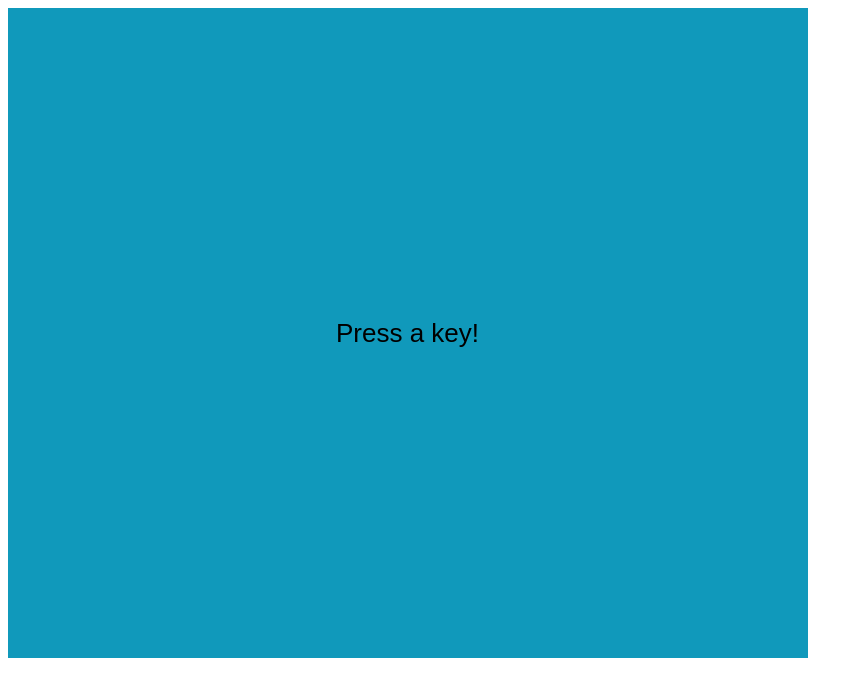
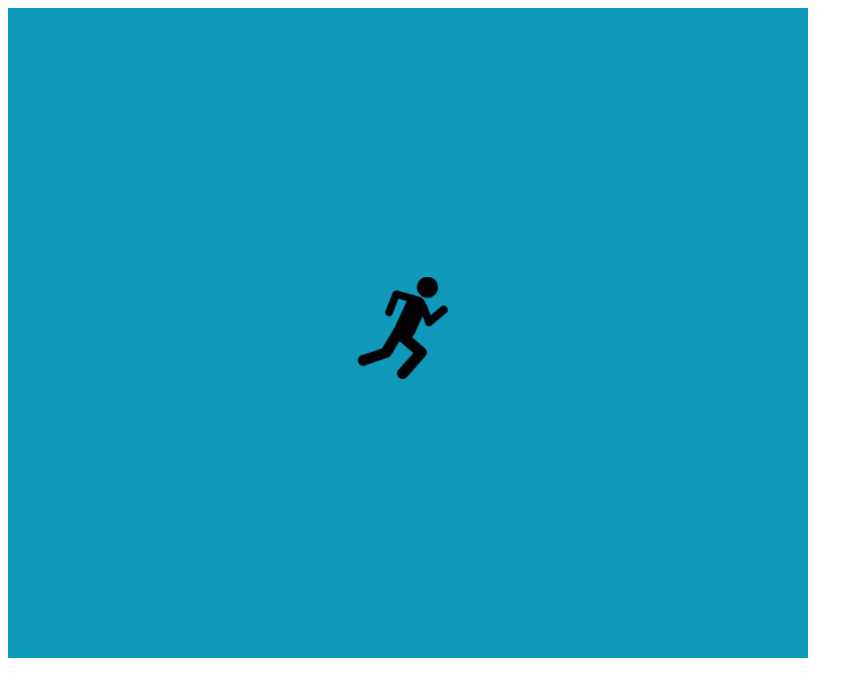
Before and after one commit to BenjaminMassey/ENG250Project, a plain HTML site: page index.html in a window 1280 px wide. Shown: the whole page, without its empty margins (0-863 px from the left). Drawn offline with Linux system fonts and the light colour scheme.

Commit message:
Setup pretty basic tile-based movement system. One thing to consider/fix is that you cannot hold keys on the mobile panel in order to continue moving a direction

```diff
--- a/index.html
+++ b/index.html
@@ -2,7 +2,7 @@
 <html>
 <head>
   <meta charset="utf-8">
-  <title>Basic PixiJS Input</title>
+  <title>ENG 250</title>
 </head>
   <script src="js/pixi/pixi.min.js"></script>
 <body>
--- a/js/app.js
+++ b/js/app.js
@@ -11,19 +11,25 @@ var left_key = keyboard(37);	var up_key = keyboard(38);
 var right_key = keyboard(39);	var down_key = keyboard(40);
 var x_key = keyboard(88);		var z_key = keyboard(90);
 
-// Setup something to show and something to control it
-var centerText = new PIXI.Text("I'm handled through display");
+// Setup main character
+var mainChar = PIXI.Sprite.fromImage('content/MainCharacter.png');
+mainChar.anchor.set(0.55); // Center anchor
+mainChar.scale.x = 0.2;		mainChar.scale.y = 0.2; // Set size
+mainChar.x = appWidth / 2;	mainChar.y = appHeight / 2; // Center to screen
+app.stage.addChild(mainChar); // Add to app panel
+mainChar.walking = false; // Whether currently walking
+mainChar.direction = "right"; // What direction facing
+mainChar.walkFrame = 0; // Frame to stop walking on
 
-function display(message) {
-	centerText.destroy();
-	centerText = new PIXI.Text(message);
-	centerText.anchor.set(0.5);
-	centerText.x = app.screen.width / 2;
-	centerText.y = app.screen.height / 2;
-	app.stage.addChild(centerText);
+// Basic unit functions
+var walkables = [mainChar];
+function startWalk(character, direction) {
+	if (!character.walking) {
+		character.walking = true;
+		character.direction = direction;
+		character.walkFrame = globalTimer + 20;
+	}
 }
-
-display("Press a key!");
 
 // Main loop
 app.ticker.add(function(delta) {
@@ -31,29 +37,43 @@ app.ticker.add(function(delta) {
 		if((globalTimer % 60) == 0) { // Every second
 			//console.log("DEBUG INFO");
 		}
+		// Handle keys
 		// Left key
 		if (leftKey.clicked || left_key.isDown) {
-			display("pressed left");
+			startWalk(mainChar, "left");
 		}
 		// Up key
 		if (upKey.clicked || up_key.isDown) {
-			display("pressed up");
+			startWalk(mainChar, "up");
 		}
 		// Right key
 		if (rightKey.clicked || right_key.isDown) {
-			display("pressed right");
+			startWalk(mainChar, "right");
 		}
 		// Down key
 		if (downKey.clicked || down_key.isDown) {
-			display("pressed down");
+			startWalk(mainChar, "down");
 		}
 		// X key
 		if (xKey.clicked || x_key.isDown) {
-			display("pressed x");
+
 		}
 		// Z key
 		if (zKey.clicked || z_key.isDown) {
-			display("pressed z");
+
+		}
+
+		// Handle walking
+		for (var i = 0; i < walkables.length; i++) {
+			if (walkables[i].walking){
+				if (globalTimer < walkables[i].walkFrame){
+					if (walkables[i].direction == "left") { walkables[i].x -= 2.5; }
+					if (walkables[i].direction == "up")   { walkables[i].y -= 2.5; }
+					if (walkables[i].direction == "right"){ walkables[i].x += 2.5; }
+					if (walkables[i].direction == "down") { walkables[i].y += 2.5; }
+				}
+				else { walkables[i].walking = false; }
+			}
 		}
 
 		// Unclick (mobile vitual) keys for next frame - may be irrelevant
@@ -61,7 +81,7 @@ app.ticker.add(function(delta) {
 		for (var i = 0; i < keys.length; i++) {
 			keys[i].clicked = false;
 		}
-		// Simple global timer of frame count in case needed
+		// Simple global timer of frame count
 		globalTimer++;
 	}
 });
```
Also changed, not shown: content/MainCharacter.png (added).
